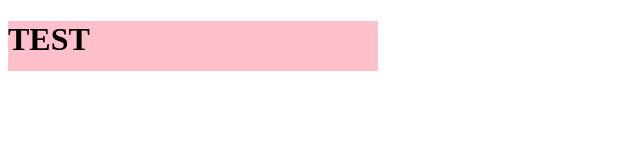
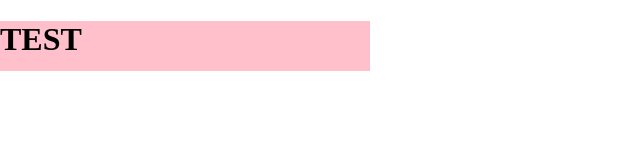
Before and after one commit to jude-ui/markdown-practice, a plain HTML site: page index.html in a window 1280 px wide. Shown: the whole page, without its empty margins (0-640 px from the left). Drawn offline with Linux system fonts and the light colour scheme.

Commit message:
Update index.html

```diff
--- a/index.html
+++ b/index.html
@@ -5,6 +5,9 @@
 <title>웹페이지 제목</title>
 <meta name="format-detection" content="telephone=no">
 <meta name="viewport" content="width=device-width, initial-scale=1" />
+<style>
+html,body{margin:0;padding:0}
+</style>
 </head>
 <body>
 	<h1 style="background:pink;width:370px;height:50px">TEST</h1>
```
